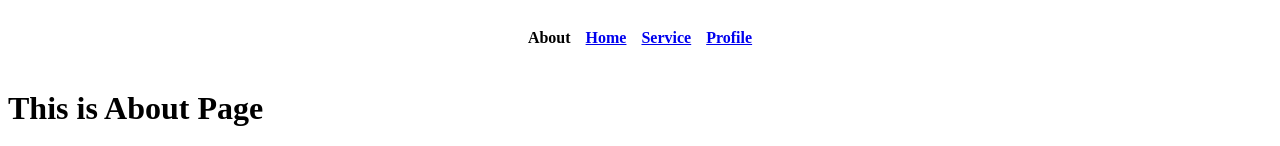
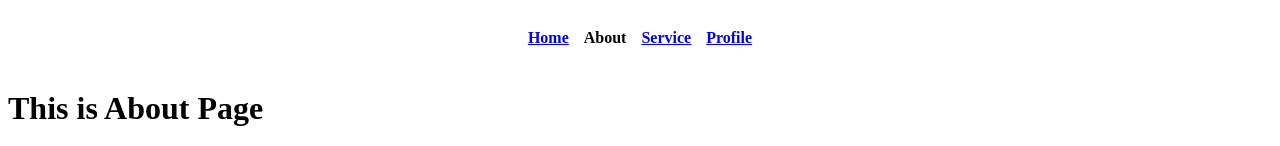
Before and after one commit to Zahid22175/Assignment-SMIT-2, a plain HTML site: page about.html in a window 1280 px wide. Shown: the top 146 px of the page. Drawn offline with Linux system fonts and the light colour scheme.

Commit message:
Update about.html

```diff
--- a/about.html
+++ b/about.html
@@ -17,8 +17,8 @@
 
 <body>
     <nav>
-         <h4>About</h4>
         <h4><a href="./index.html"> Home</a></h4>
+        <h4><b>About</b></h4>
         <h4><a href="./services.html"> Service</a></h4>
         <h4><a href="./profile.html"> Profile</a></h4>
     </nav>
```
